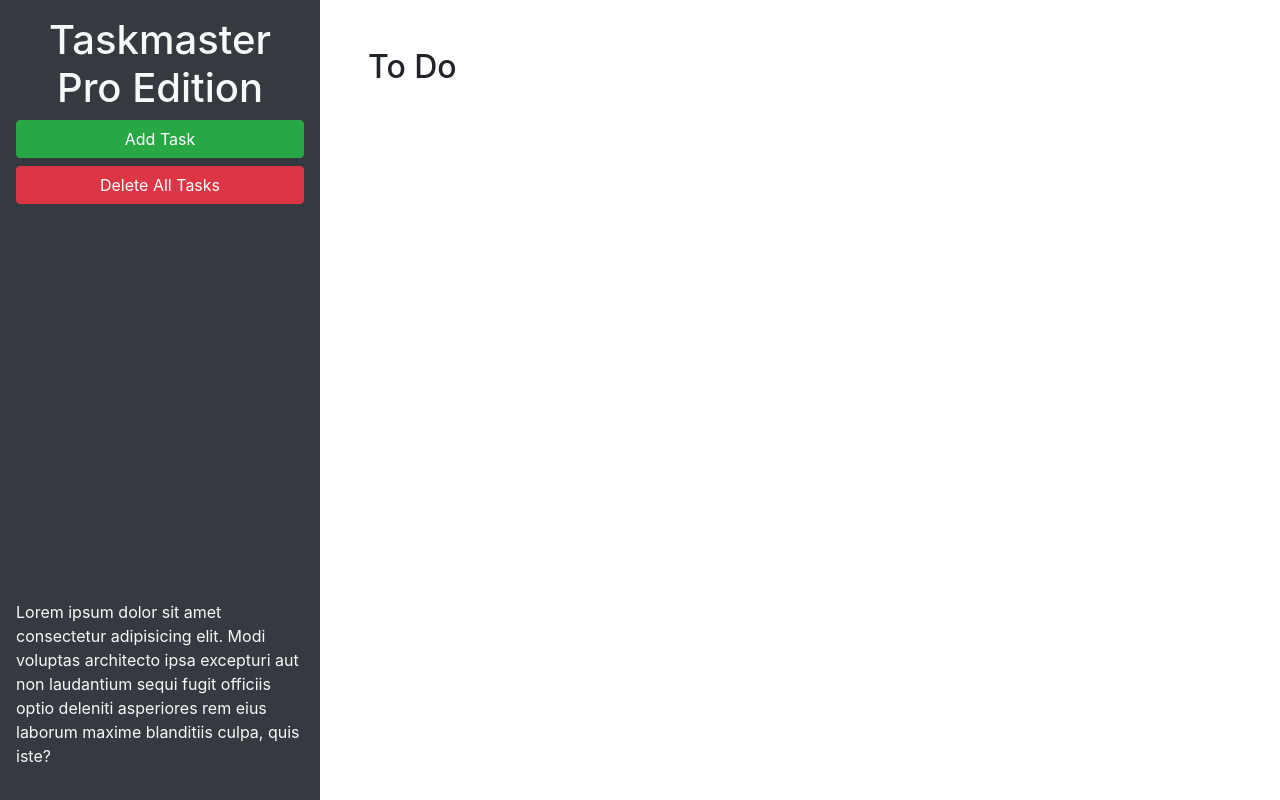
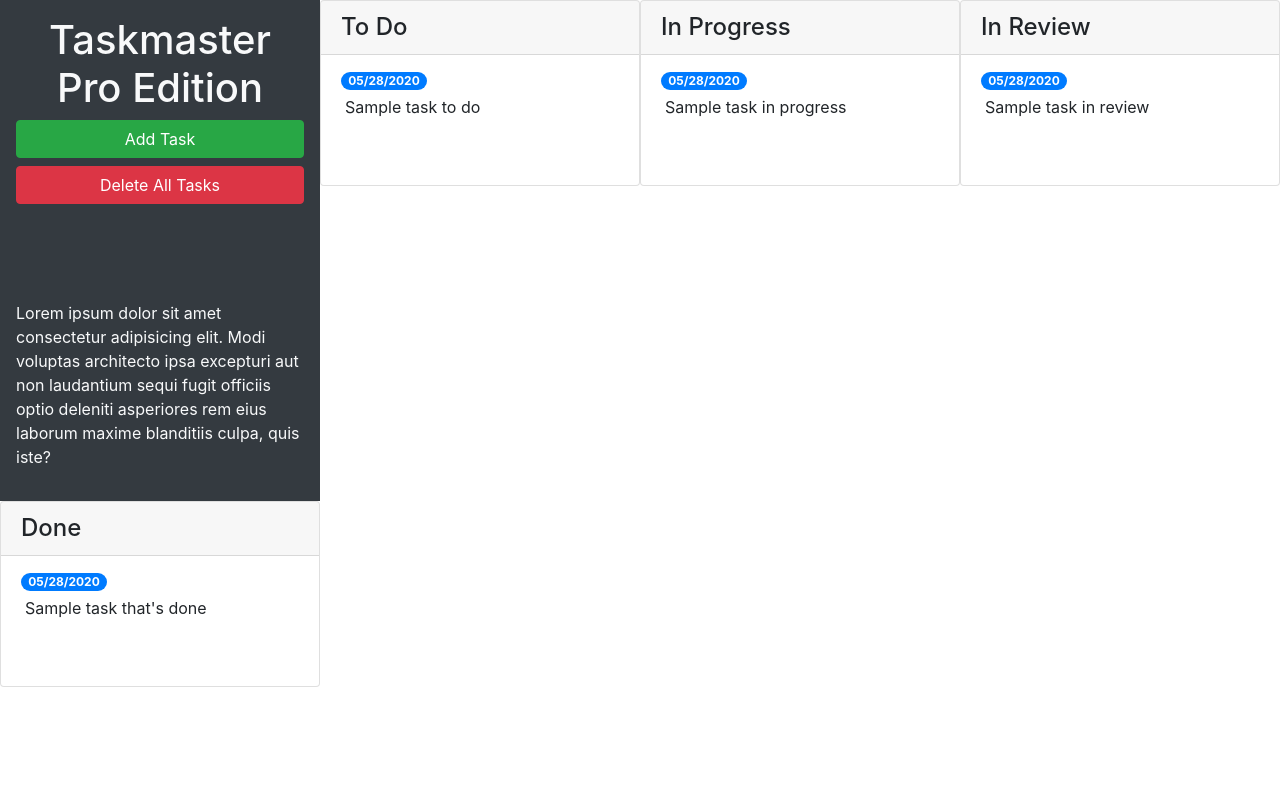
Before and after one commit to nsmith12345/Taskmaster-pro, a plain HTML site: page taskmaster-starter/index.html in a window 1280 px wide. Drawn offline with nearby package versions, Linux system fonts and the light colour scheme.

Commit message:
html additions

```diff
--- a/taskmaster-starter/index.html
+++ b/taskmaster-starter/index.html
@@ -23,15 +23,68 @@
         laudantium sequi fugit officiis optio deleniti asperiores rem eius laborum maxime blanditiis culpa, quis iste?
       </p>
     </header>
-    <main class="col-12 col-lg-9">
-      <div class="m-5">
-        <h2>To Do</h2>
-        <ul id="list-toDo" class="list-group"> </ul>
+    <div class="col-12 col-md-6 col-xl-3 mb-3">
+      <div class="card">
+        <h4 class="card-header">
+          To Do
+        </h4>
+        <ul id="list-toDo" class="list-group list-group-flush">
+          <li class="list-group-item">
+            <span class="badge badge-primary badge-pill">05/28/2020</span>
+            <p class="m-1">Sample task to do</p>
+          </li>
+        </ul>
       </div>
-    </main>
-  </div>
+    </div>
+        <!-- todo end -->
+        <!-- in progress start -->
+        <div class="col-12 col-md-6 col-xl-3 mb-3">
+          <div class="card">
+            <h4 class="card-header">
+              In Progress
+            </h4>
+          <ul id="list-inProgress" class="list-group list-group-flush">
+            <li class="list-group-item">
+              <span class="badge badge-primary badge-pill">05/28/2020</span>
+              <p class="m-1">Sample task in progress</p>
+            </li>
+          </ul>
+        </div>
+      </div>
+        <!-- in progress end -->
+        <!-- in review start -->
+        <div class="col-12 col-md-6 col-xl-3 mb-3">
+          <div class="card">
+            <h4 class="card-header">
+              In Review
+            </h4>
+          <ul id="list-inReview" class="list-group list-group-flush">
+            <li class="list-group-item">
+              <span class="badge badge-primary badge-pill">05/28/2020</span>
+              <p class="m-1">Sample task in review</p>
+            </li>
+          </ul>
+        </div>
+      </div>
+        <!-- in review end -->
+        <!-- done start -->
+        <div class="col-12 col-md-6 col-xl-3 mb-3">
+          <div class="card">
+            <h4 class="card-header">
+              Done
+            </h4>
+          <ul id="list-done" class="list-group list-group-flush">
+            <li class="list-group-item">
+              <span class="badge badge-primary badge-pill">05/28/2020</span>
+              <p class="m-1">Sample task that's done</p>
+            </li>
+          </ul>
+        </div>
+      </div>
 
-  <!-- Modal -->
+        <!-- done end -->
+      </div>
+      <!-- Modal -->
   <div class="modal fade" id="task-form-modal" tabindex="-1" role="dialog" aria-labelledby="task-form-modal"
     aria-hidden="true">
     <div class="modal-dialog modal-dialog-centered" role="document">
@@ -46,11 +99,11 @@
           <form>
             <div class="form-group">
               <label for="modalTaskDescription">Task description</label>
-              <textarea id="modalTaskDescription" rows="3"></textarea>
+              <textarea id="modalTaskDescription" rows="3" class="form-control"></textarea>
             </div>
             <div class="form-group">
               <label for="modalDueDate">Due date</label>
-              <input type="text" id="modalDueDate" placeholder="mm/dd/yyyy" autocomplete="off" />
+              <input type="text" class="form-control" id="modalDueDate" placeholder="mm/dd/yyyy" autocomplete="off" />
             </div>
           </form>
         </div>
```
